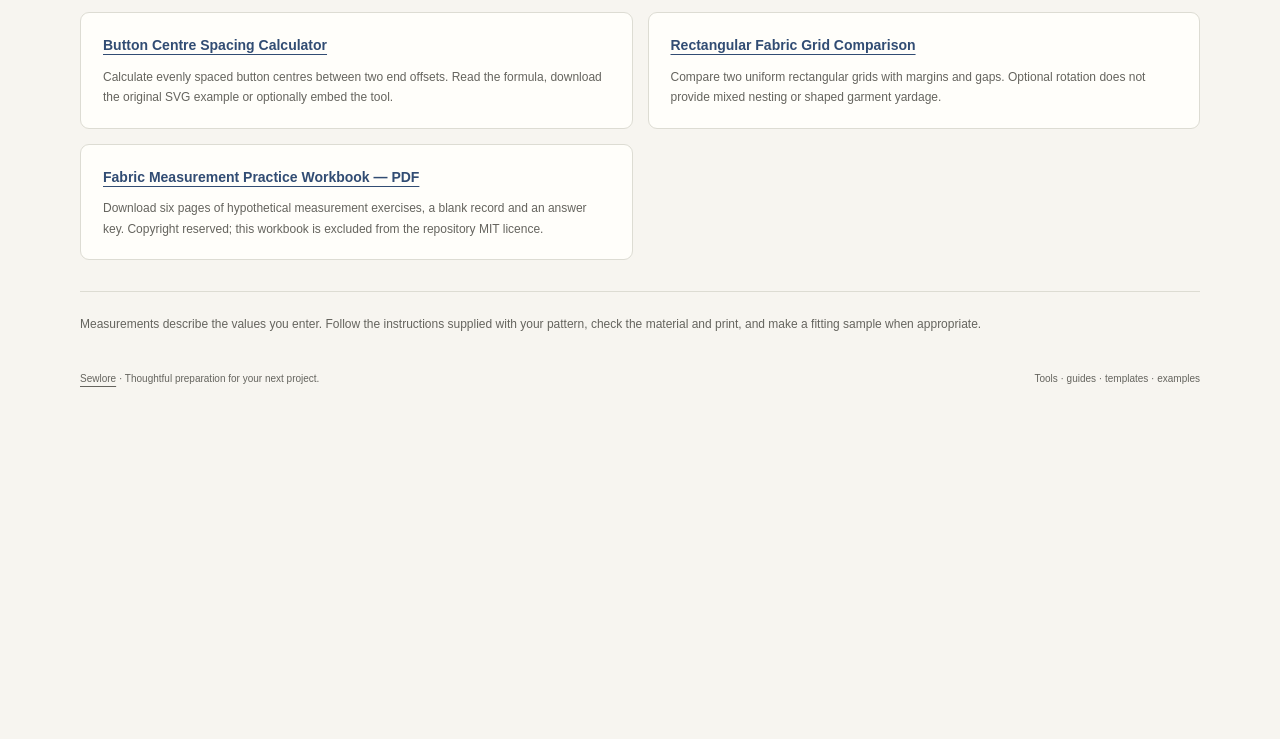
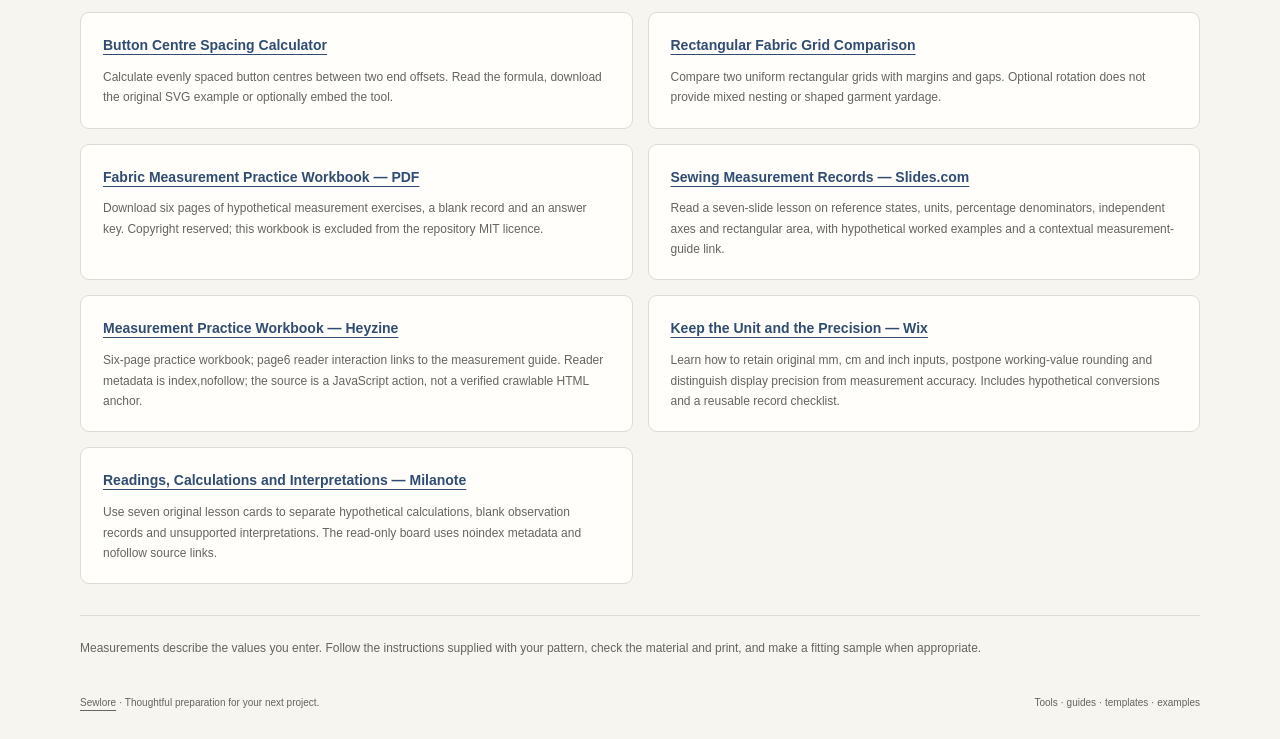
Before and after one commit to gokimedia/sewlore-sewing-tools, a website: page resources.html in a window 1280 px wide. Shown: the part 6565-7304 px from the top of the page. Before the commit the page ends 6980 px from the top, so only its background shows below. Drawn offline with Linux system fonts and the light colour scheme.

Commit message:
Add original measurement lessons to the resource directory

```diff
--- a/resources.html
+++ b/resources.html
@@ -140,6 +140,10 @@
         <li><a href="https://gokimedia.github.io/sewlore-sewing-tools/resources/button-spacing-calculator.html">Button Centre Spacing Calculator</a><p>Calculate evenly spaced button centres between two end offsets. Read the formula, download the original SVG example or optionally embed the tool.</p></li>
         <li><a href="https://gokimedia.github.io/sewlore-sewing-tools/resources/rectangular-fabric-layout.html">Rectangular Fabric Grid Comparison</a><p>Compare two uniform rectangular grids with margins and gaps. Optional rotation does not provide mixed nesting or shaped garment yardage.</p></li>
         <li><a href="https://gokimedia.github.io/sewlore-sewing-tools/resources/sewlore-measurement-practice-workbook.pdf">Fabric Measurement Practice Workbook — PDF</a><p>Download six pages of hypothetical measurement exercises, a blank record and an answer key. Copyright reserved; this workbook is excluded from the repository MIT licence.</p></li>
+        <li><a href="https://slides.com/sewingselami/sewing-measurement-records">Sewing Measurement Records — Slides.com</a><p>Read a seven-slide lesson on reference states, units, percentage denominators, independent axes and rectangular area, with hypothetical worked examples and a contextual measurement-guide link.</p></li>
+        <li><a href="https://heyzine.com/flip-book/311f05fc32.html">Measurement Practice Workbook — Heyzine</a><p>Six-page practice workbook; page6 reader interaction links to the measurement guide. Reader metadata is index,nofollow; the source is a JavaScript action, not a verified crawlable HTML anchor.</p></li>
+        <li><a href="https://sewingselami.wixsite.com/sewlore-measurement/g-nderi/sewing-measurement-records-units-rounding">Keep the Unit and the Precision — Wix</a><p>Learn how to retain original mm, cm and inch inputs, postpone working-value rounding and distinguish display precision from measurement accuracy. Includes hypothetical conversions and a reusable record checklist.</p></li>
+        <li><a href="https://app.milanote.com/1Xf0h51oCI023Q?p=C2a5NGirUEc">Readings, Calculations and Interpretations — Milanote</a><p>Use seven original lesson cards to separate hypothetical calculations, blank observation records and unsupported interpretations. The read-only board uses noindex metadata and nofollow source links.</p></li>
       </ul>
     </section>
     <p class="directory-method-note">Measurements describe the values you enter. Follow the instructions supplied with your pattern, check the material and print, and make a fitting sample when appropriate.</p>
```
Also changed, not shown: README.md.
